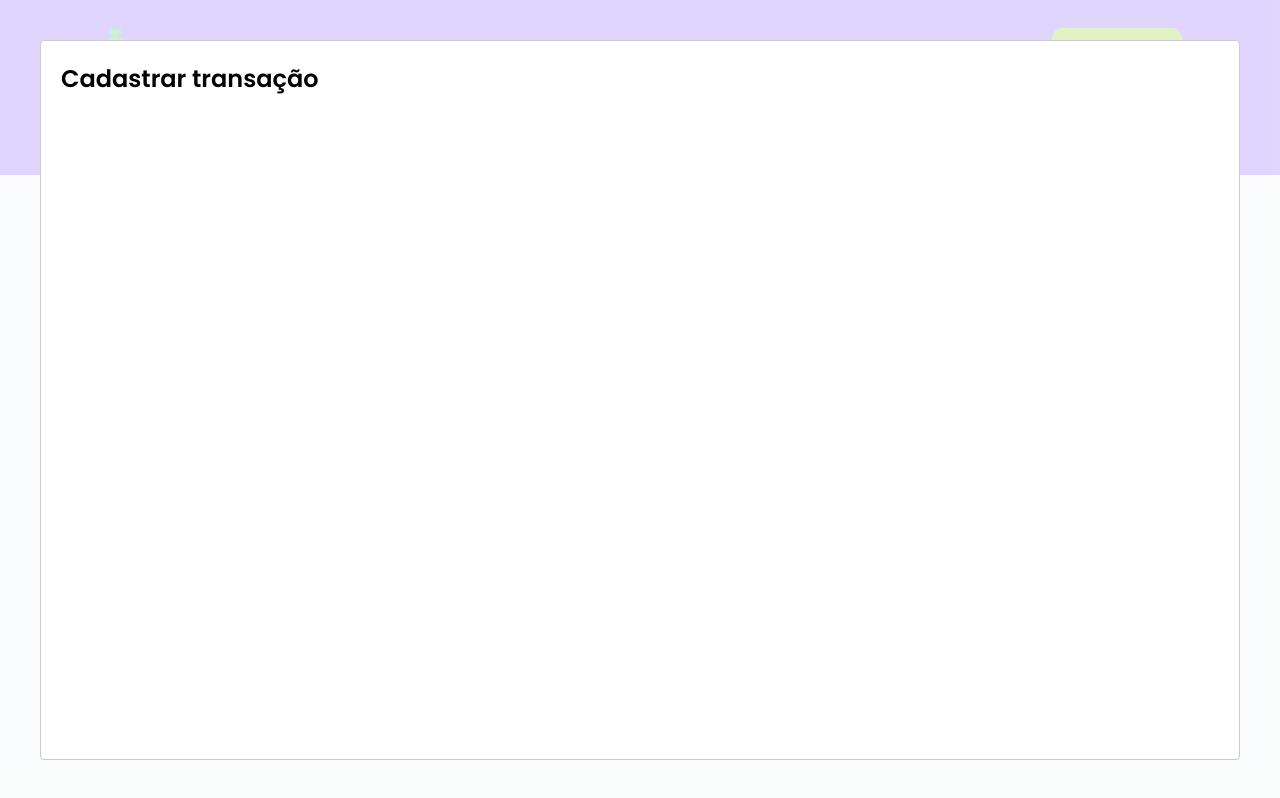
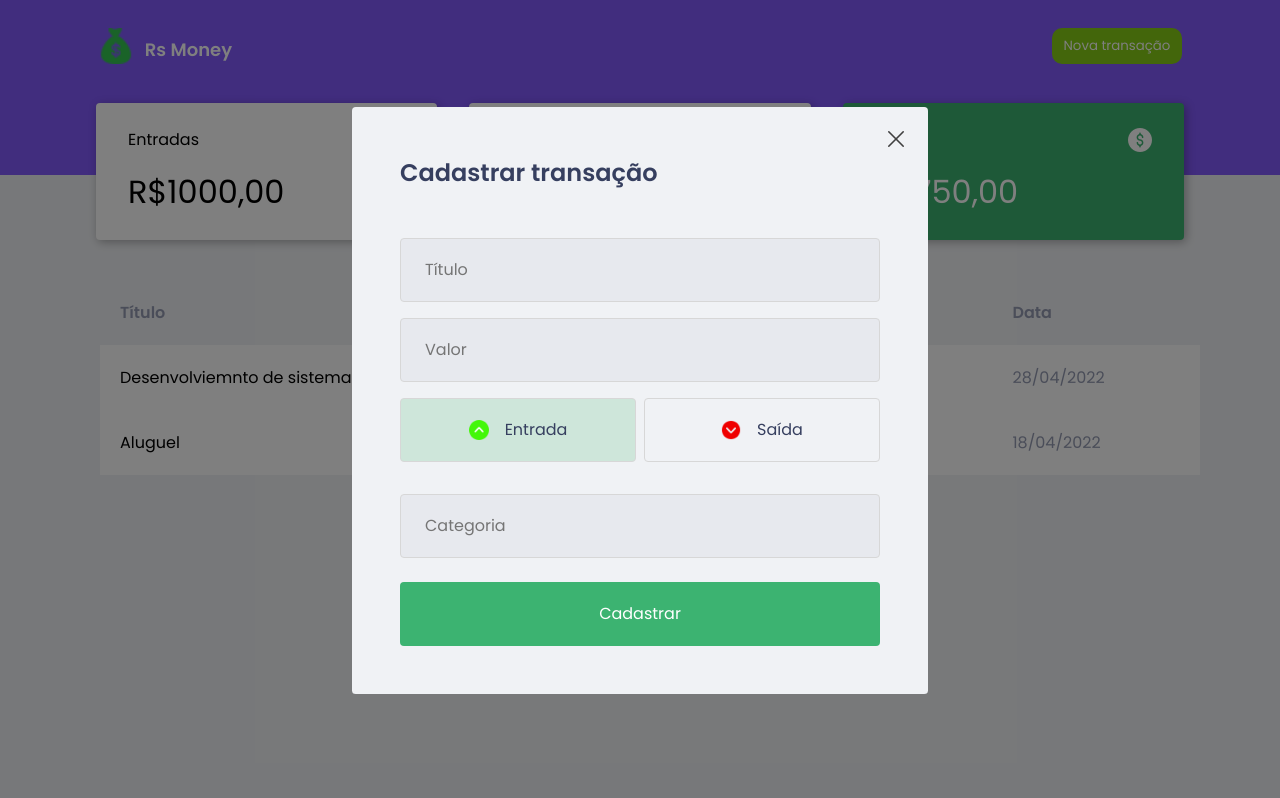
Before and after one commit to Raul26-tech/rs_money, a React (Create React App) app: page / in a window 1280 px wide. Both pictures are taken after a click on the button "Nova transação". Built offline with nearby package versions, Linux system fonts and the light colour scheme; no server answers; what miragejs would draw is missing.

Commit message:
Finalizando o modal de transação

```diff
--- a/package.json
+++ b/package.json
@@ -13,6 +13,7 @@
     "@types/styled-components": "^5.1.25",
     "axios": "^0.27.2",
     "miragejs": "^0.1.43",
+    "polished": "^4.2.2",
     "react": "^18.1.0",
     "react-dom": "^18.1.0",
     "react-modal": "^3.15.1",
--- a/src/components/NewTransactionModal/index.tsx
+++ b/src/components/NewTransactionModal/index.tsx
@@ -1,21 +1,72 @@
-import Modal from 'react-modal'
+import { useState } from "react";
+import Modal from "react-modal";
+import closeImg from "../../assets/close.png";
+import incomeImg from "../../assets/iconArrow.png";
+import outcomeImg from "../../assets/iconArrowDown.png";
+import { Container, TransactionTypeContainer, RadioBox } from "./styles";
+
+interface NewTransactionModalPros {
+  isOpen: boolean;
+  onRequestClose: () => void;
+}
+
+export function NewTransactionModal({isOpen,onRequestClose}: NewTransactionModalPros) {
+
+  const [type, setType] = useState('deposit')
 
 
-interface NewTransactionModalPros {
-    isOpen:boolean;
-    onRequestClose: () => void
-
-
-}
-
-export function NewTransactionModal({isOpen, onRequestClose}: NewTransactionModalPros ) {
 
   return (
     <Modal
       isOpen={isOpen}
       onRequestClose={onRequestClose}
+      overlayClassName="react-modal-overlay"
+      className="react-modal-content"
     >
+      <button
+        type="button"
+        onClick={onRequestClose}
+        className="react-modal-close"
+      >
+        <img src={closeImg} alt="Fechar modal" />
+      </button>
+
+      <Container>
         <h2>Cadastrar transação</h2>
+          <input placeholder="Título" />
+
+          <input placeholder="Valor" type="number" />
+
+        <TransactionTypeContainer>
+          <RadioBox
+            type="button"
+            onClick={() => {setType('deposit')}}
+            isActive={type === 'deposit'}
+            activeColor="green"
+          >
+            <img src={incomeImg} alt="Entradas" />
+            <span>Entrada</span>
+
+          </RadioBox>
+
+          <RadioBox
+            type="button"
+            onClick={() => {setType('withdraw')}}
+            isActive={type === 'withdraw'}
+            activeColor="red"
+          >
+            <img src={outcomeImg} alt="Saída" />
+            <span>Saída</span>
+
+          </RadioBox>
+        </TransactionTypeContainer>
+
+        <input
+          placeholder="Categoria"
+        />
+
+        <button type="submit">Cadastrar</button>
+      </Container>
     </Modal>
-    )
+  );
 }
--- a/src/components/NewTransactionModal/styles.ts
+++ b/src/components/NewTransactionModal/styles.ts
@@ -1,5 +1,92 @@
 import styled from "styled-components";
+import { darken, transparentize } from "polished";
 
-export const Container = styled.div`
+export const Container = styled.form`
+  h2 {
+    color: var(--text-title);
+    font-size: 1.5rem;
+    margin-bottom: 2rem;
+  }
 
-`
+  input {
+    width: 100%;
+    padding: 0 1.5rem;
+    height: 4rem;
+    border-radius: 0.25rem;
+    border: 1px solid #d7d7d7;
+    background: #e7e9ee;
+    font-weight: 400;
+    font-size: 1rem;
+    margin-top: 1rem;
+  }
+
+  button[type="submit"] {
+    width: 100%;
+    padding: 0 1.5rem;
+    height: 4rem;
+    background: var(--green);
+    color: #fff;
+    border: 0;
+    border-radius: 0.25rem;
+    font-size: 1rem;
+    margin-top: 1.5rem;
+    transition: 0.3s;
+
+    &:hover {
+      filter: brightness(0.9);
+    }
+  }
+`;
+
+export const TransactionTypeContainer = styled.div`
+  margin: 1rem 0;
+  display: grid;
+  grid-template-columns: 1fr 1fr;
+  gap: 0.5rem;
+`;
+
+
+interface RadioBoxProps {
+    isActive: boolean
+    activeColor: 'green' | 'red'
+}
+
+const colors = {
+
+    green: '#45B371',
+    red: '#E52E4D'
+
+}
+
+export const RadioBox = styled.button<RadioBoxProps>`
+  height: 4rem;
+  border: 1px solid #d7d7d7;
+  border-radius: 0.25rem;
+
+  background: ${(props) => props.isActive
+
+    ? transparentize(0.8, colors[props.activeColor])
+    : 'transparent'};
+
+  display: flex;
+  align-items: center;
+  justify-content: center;
+
+  transition: 0.2;
+
+  &:hover {
+    border-color: ${darken(0.5, "#d7d7d7")};
+  }
+
+  img {
+    width: 20px;
+    height: 20px;
+  }
+
+  span {
+    display: inline-block;
+    margin-left: 1rem;
+    font-size: 1rem;
+    color: var(--text-title);
+  }
+`;
--- a/src/styles/global.ts
+++ b/src/styles/global.ts
@@ -58,4 +58,42 @@
     cursor: not-allowed
 }
 
+/* Modal */
+
+.react-modal-overlay {
+    background-color: rgba(0,0,0,0.5);
+
+    position: fixed;
+    top: 0;
+    bottom: 0;
+    right: 0;
+    left: 0;
+
+    display: flex;
+    align-items: center;
+    justify-content: center;
+}
+
+.react-modal-content {
+    width: 100%;
+    max-width: 576px;
+    background: #f0f2f5;
+    padding: 3rem;
+    position: relative;
+    border-radius: 0.24rem ;
+}
+
+.react-modal-close {
+    position: absolute;
+    right: 1.5rem;
+    top: 1.5rem;
+    border: 0;
+    background: transparent;
+    transition: 0.2s;
+
+    &:hover {
+        filter: brightness(0.9);
+    }
+}
+
 `
```
Also changed, not shown: src/assets/close.png (added), 1 other file (tests, documents, lock files or other folders). Lines whose indentation alone changed are shown as unchanged.
